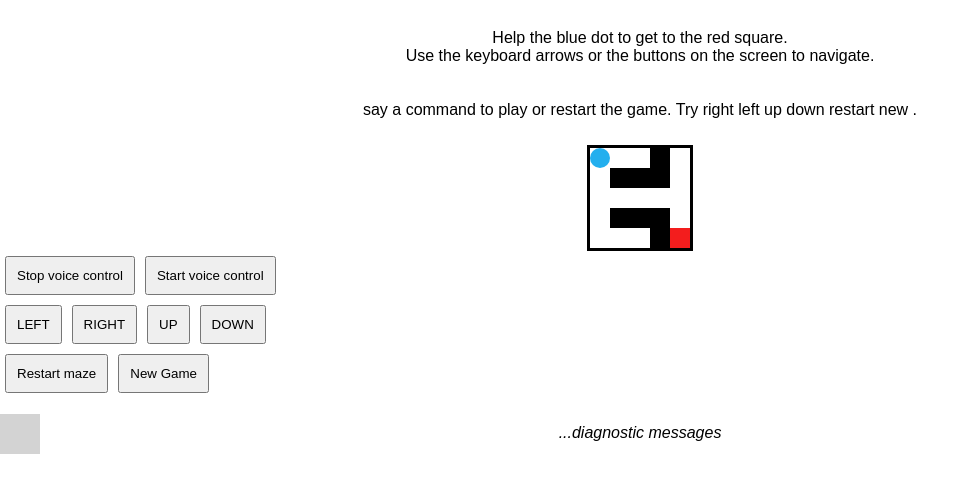
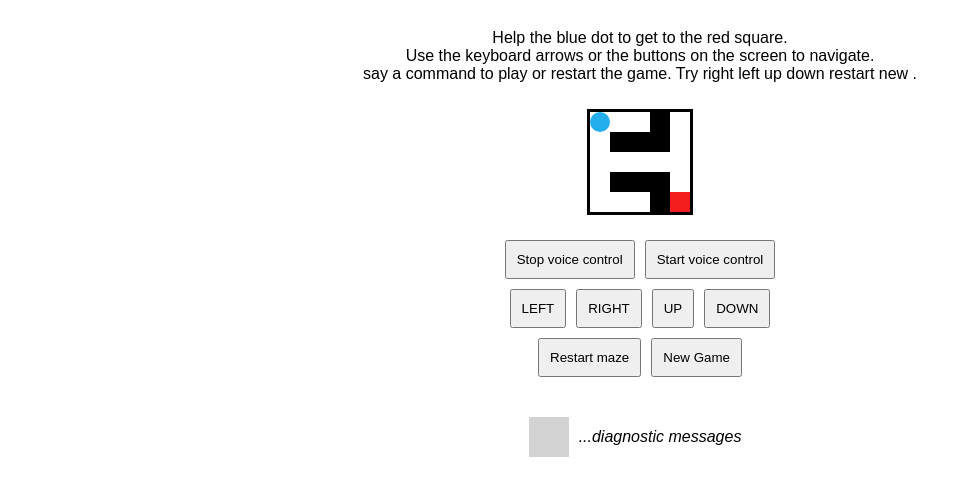
Before and after one commit to dimshik100/voice-controlled-maze, a plain HTML site: page index.html in a window 1280 px wide. Shown: the part 81-576 px from the top of the page, without its empty margins (0-979 px from the left). Drawn offline with Linux system fonts and the light colour scheme.

Commit message:
improved styling

```diff
--- a/index.html
+++ b/index.html
@@ -18,8 +18,8 @@
   <h1>Voice controlled maze</h1>
   <p>Help the blue dot to get to the red square.
     <br> Use the keyboard arrows or the buttons on the screen to navigate.
+    <br> <span class="hints"></span>
   </p>
-  <p class="hints"></p>
 
   <!--<ol class="commands-list"></ol>-->
   <div class="maze-wrapper">
--- a/script.js
+++ b/script.js
@@ -26,7 +26,8 @@ var startGameBtn = document.querySelector('.start-game-btn');
 var commandsHTML = '';
 commands.forEach(function (v, i, a) {
   // console.log(v, i);
-  commandsHTML += '<span> ' + v + ' </span>';
+  // commandsHTML += '<span> ' + v + ' </span>';
+  commandsHTML += ' ' + v + ' ';
 });
 hints.innerHTML = 'say a command to play or restart the game. Try ' + commandsHTML + '.';
 
--- a/style.css
+++ b/style.css
@@ -30,6 +30,7 @@ button {
   margin: 5px;
 }
 
+
 /*.commands-list {
   width: 200px;
   height: 100px;
@@ -38,10 +39,15 @@ button {
   display: inline-block;
 }*/
 
+.controls-wrapper {
+  margin-top: 20px;
+}
 
 .controls-wrapper > div {
   display: flex;
+  justify-content: center;
 }
+
 
 /* This is for mobile - because there is no continuous recognition support */
 
@@ -59,21 +65,18 @@ button {
   }
 }
 
-
 .speech-wrapper {
-  position: relative;
+  display: flex;
+  justify-content: center;
+  align-items: center;
+  margin-top: 20px;
 }
-
-
-
 
 .mic {
   display: inline-block;
   width: 40px;
   height: 40px;
   background-color: lightgray;
-  position: absolute;
-
 }
 
 .mic.listening {
```
